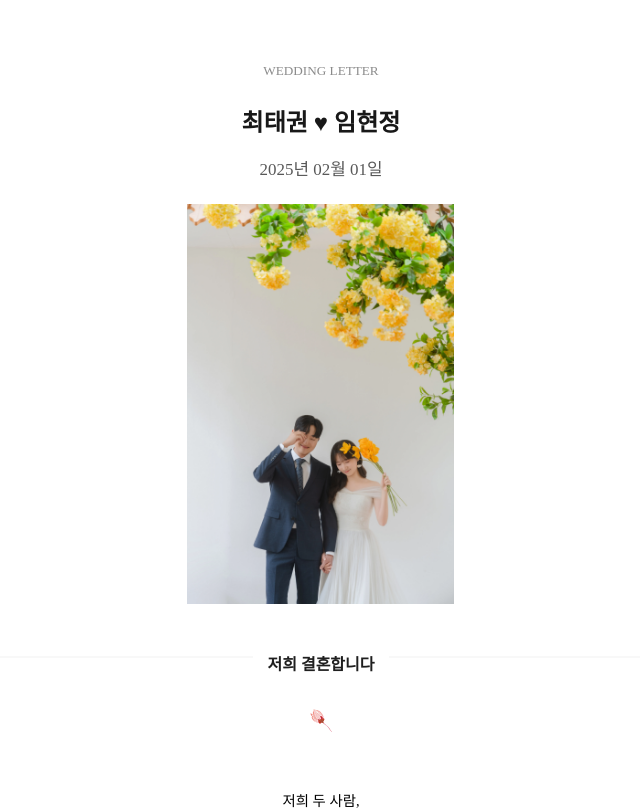
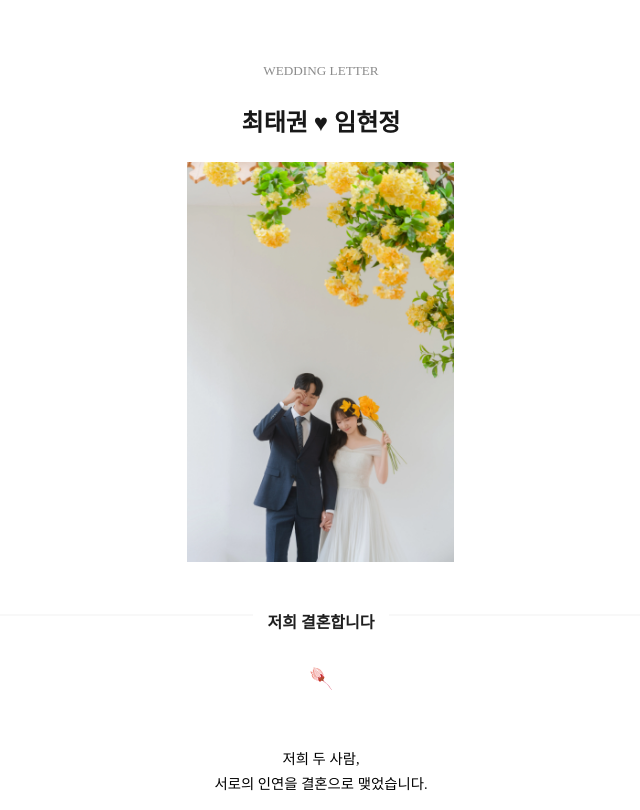
Before and after one commit to taetaeyo/wedding-newsletter, a Next.js app: page / in a window 1280 px wide. Shown: the top 810 px of the page, without its empty margins (319-959 px from the left). Built offline with nearby package versions, Linux system fonts and the light colour scheme; no server answers; the database is empty.

Commit message:
[chore] 날짜 주석 처리

```diff
--- a/components/title.jsx
+++ b/components/title.jsx
@@ -61,7 +61,7 @@ const Title = () => {
           {/* {GROOM_NAME} &#38; {BRIDE_NAME} */}
           {GROOM_NAME} ♥ {BRIDE_NAME}
         </GroomBride>
-        <Schedule>{WEDDING_DATE}</Schedule>
+        <Schedule>{/* WEDDING_DATE */}</Schedule>
       </TitleWrapper>
       <TitleImage image={MainImage} />
     </Layout>
```
